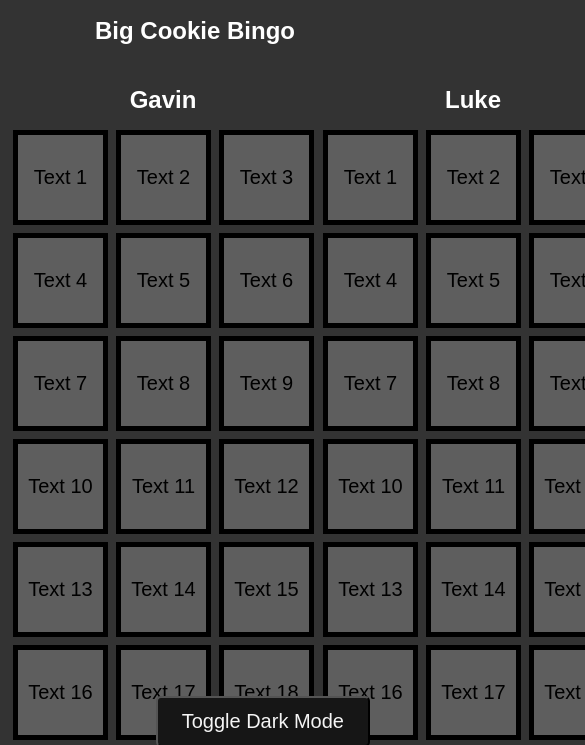
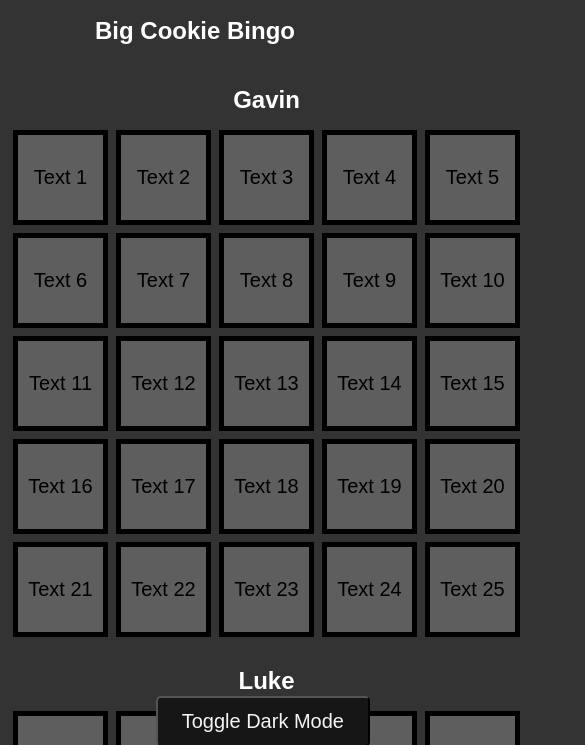
Before and after one commit to itsborck/bigcookie.org, a plain HTML site: page bingo.html in a window 390 px wide. Shown: the part 57-802 px from the top of the page, 585 px wide, since content can reach past the window. Drawn offline with Linux system fonts and the light colour scheme.

Commit message:
bingo looks good on mobile now 👍

```diff
--- a/css/style.css
+++ b/css/style.css
@@ -167,13 +167,15 @@ h1 {
   }
 
   .bingo-card {
-    grid-template-columns: repeat(3, 1fr);
-    max-width: 300px
+    width: 100%;
+    height: auto;
   }
 
   .row {
-    width: 100%;
-    height: 1000px;
+    display: flex;
+    flex-wrap: wrap;
+    flex-direction: column;
+    align-items: center;
     font-size: 14px;
   }
 
```
Also changed, not shown: games.html (+0 -2 lines), index.html (+0 -2 lines).
